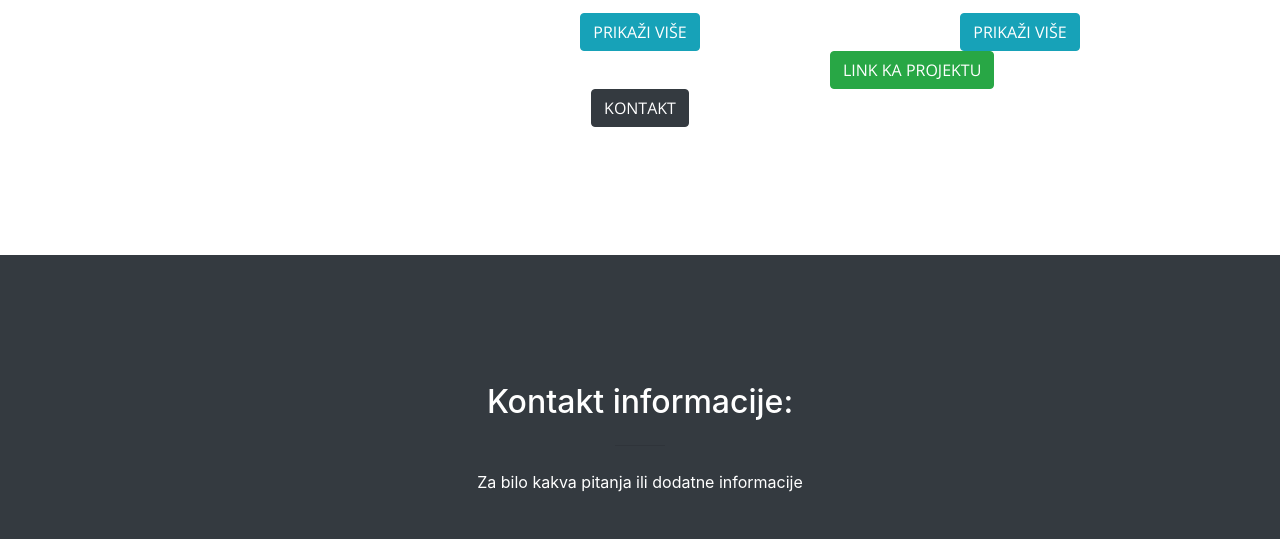
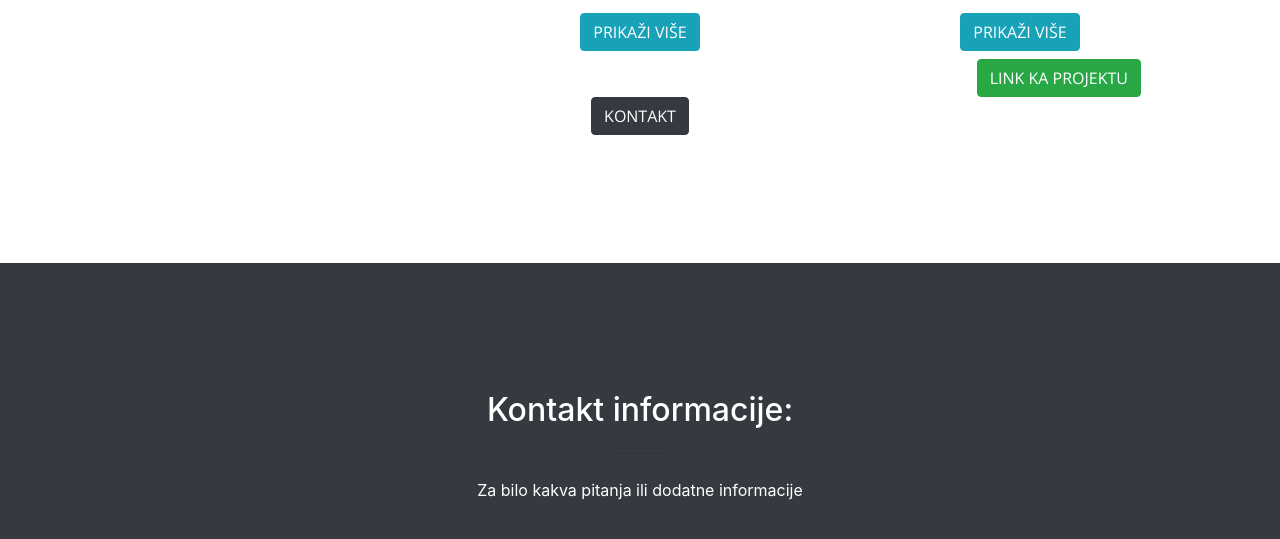
Before and after one commit to icaki12/icaki12.github.io, a website with bundled scripts: page index.html in a window 1280 px wide. Shown: the part 2038-2577 px from the top of the page. Built offline with nearby package versions, Linux system fonts and the light colour scheme.

Commit message:
Fix Index Page

```diff
--- a/index.html
+++ b/index.html
@@ -177,7 +177,7 @@
             </ul>
             <a href="#123" class="btn btn-info btn-md btn5" id="btn5">Prikaži više</a>
             <a href="#123" class="btn btn-info btn-md btn6" id="btn6">Sakrij</a>
-            <div class="row text-center">
+            <div class="row col-lg-4 col-md-4 text-center service-box mt-2 mx-auto">
               <a href="https://github.com/icaki12/Toneri-app-frontend" target="_blank" class="btn btn-success btn-md">link ka projektu</a>
             </div>
           </div>
```
